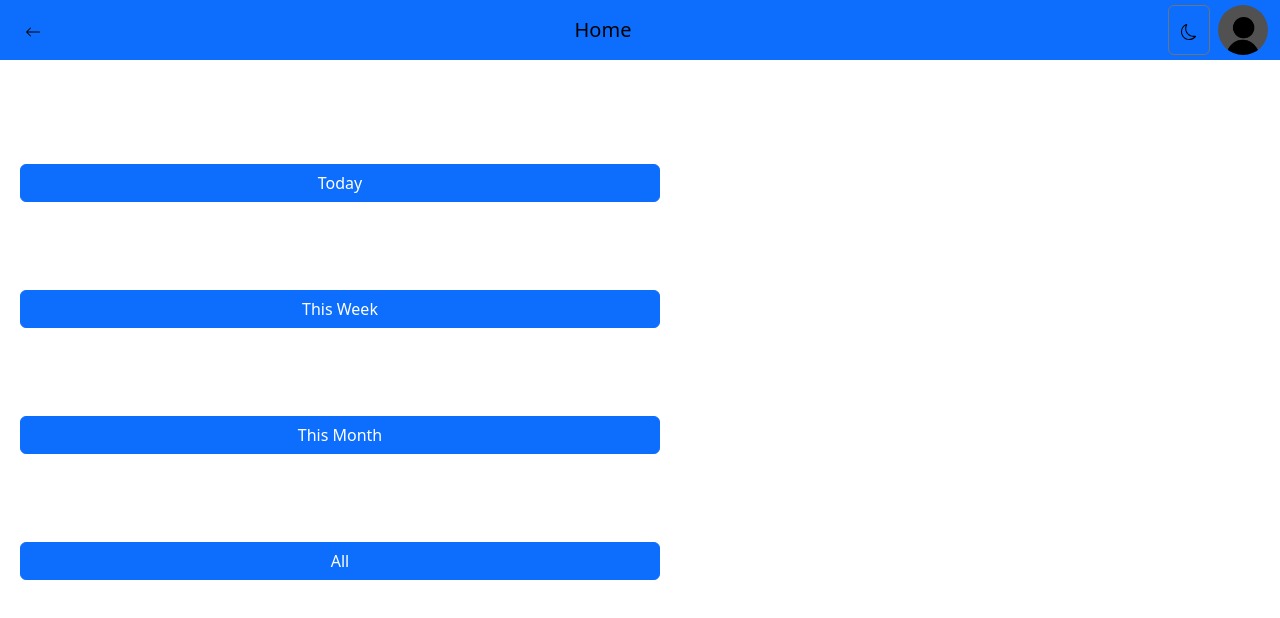
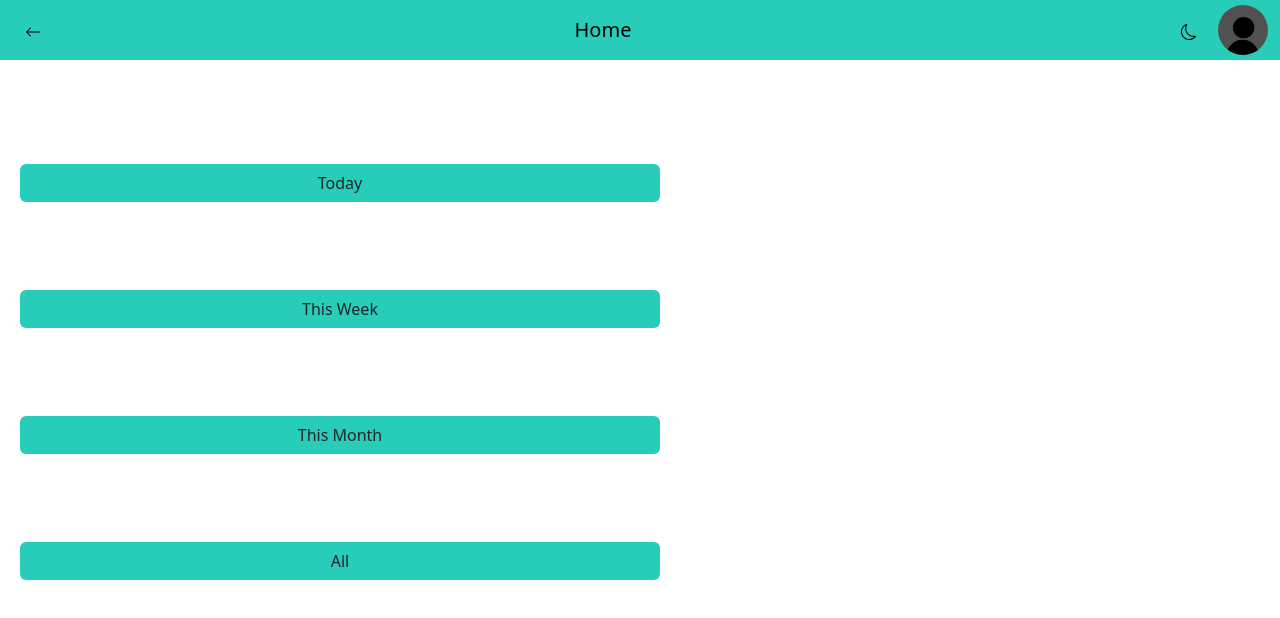
Before and after one commit to Ali13140/SWE363_Project, a React (Vite) app: page /MyListPage in a window 1280 px wide. Shown: the top 618 px of the page. Built offline with nearby package versions, Linux system fonts and the light colour scheme.

Commit message:
Design adjustments

```diff
--- a/src/CSS_Files/ViewListPage.css
+++ b/src/CSS_Files/ViewListPage.css
@@ -2,7 +2,7 @@
     margin: 20px;;
 }
 #divs{
-    background-color:skyblue;
+    background-color:#28cdba;
     margin: 20px;
 }
 .list-group-item.Done,.list-group-item.Due{
--- a/src/Components/NavBar.jsx
+++ b/src/Components/NavBar.jsx
@@ -36,17 +36,13 @@ const NavBar = () => {
 
   return (
     <nav
-      className={`navbar navbar-expand-lg navbar-light bg-primary ${
+      className={`navbar navbar-expand-lg  ${
         isDarkTheme ? "dark-theme" : "light-theme"
       }`}
-      style={{ height: "60px" }}
+      style={{ height: "60px", backgroundColor: "#28cdba" }}
     >
       <div className="container-fluid d-flex justify-content-between">
-        <button
-          type="button"
-          class="btn btn-primary"
-          onClick={() => navigate(-1)}
-        >
+        <button type="button" class="btn " onClick={() => navigate(-1)}>
           <img src={backIcon} alt="Back Icon" />
         </button>
 
@@ -61,7 +57,7 @@ const NavBar = () => {
 
         <div className="d-flex">
           <button
-            className="btn btn-outline-secondary me-2"
+            className="btn  me-2"
             onClick={() => setIsDarkTheme(!isDarkTheme)}
           >
             <img
--- a/src/Pages/HomePage.jsx
+++ b/src/Pages/HomePage.jsx
@@ -21,18 +21,20 @@ const HomePage = () => {
         <br />
         <div className="d-grid gap-2 d-md-flex justify-content-md-center  d-md-block">
           <button
-            className="btn btn-primary me-md-2"
+            className="btn  me-md-2"
             type="button"
             name="list"
             onClick={handleClick}
+            style={{ backgroundColor: "#28cdba" }}
           >
             My List
           </button>
           <button
-            className="btn btn-primary"
+            className="btn "
             type="button"
             name="newList"
             onClick={handleClick}
+            style={{ backgroundColor: "#28cdba" }}
           >
             Create New List
           </button>
--- a/src/Pages/MyListPage.jsx
+++ b/src/Pages/MyListPage.jsx
@@ -39,36 +39,56 @@ const MyListPage = () => {
       <NavBar></NavBar>
       <div className="d-grid gap-2 mt-4">
         <button
-          className="btn btn-primary"
+          className="btn "
           name="today"
           type="button"
-          style={{ marginTop: "80px", width: "50vw", marginLeft: "20px" }}
+          style={{
+            marginTop: "80px",
+            width: "50vw",
+            marginLeft: "20px",
+            backgroundColor: "#28cdba",
+          }}
           onClick={handleClick}
         >
           Today
         </button>
         <button
-          className="btn btn-primary"
+          className="btn"
           name="week"
           type="button"
-          style={{ marginTop: "80px", width: "50vw", marginLeft: "20px" }}
+          style={{
+            marginTop: "80px",
+            width: "50vw",
+            marginLeft: "20px",
+            backgroundColor: "#28cdba",
+          }}
           onClick={handleClick}
         >
           This Week
         </button>
         <button
-          className="btn btn-primary"
+          className="btn "
           name="month"
           type="button"
-          style={{ marginTop: "80px", width: "50vw", marginLeft: "20px" }}
+          style={{
+            marginTop: "80px",
+            width: "50vw",
+            marginLeft: "20px",
+            backgroundColor: "#28cdba",
+          }}
           onClick={handleClick}
         >
           This Month
         </button>
         <button
-          className="btn btn-primary"
+          className="btn "
           type="button"
-          style={{ marginTop: "80px", width: "50vw", marginLeft: "20px" }}
+          style={{
+            marginTop: "80px",
+            width: "50vw",
+            marginLeft: "20px",
+            backgroundColor: "#28cdba",
+          }}
           onClick={handleClick}
         >
           All
--- a/src/Pages/NewListPage.jsx
+++ b/src/Pages/NewListPage.jsx
@@ -68,6 +68,7 @@ const NewListPage = () => {
               defaultValue={data ? data.title : ""}
               ref={titleRef} // Use the ref here
               required
+              style={{ border: "10px solid #28cdba" }}
             />
           </div>
           <div className="col">
@@ -81,6 +82,7 @@ const NewListPage = () => {
               placeholder="Details"
               defaultValue={data ? data.details : ""}
               ref={detailsRef} // Use the ref here
+              style={{ border: "10px solid #28cdba" }}
             />
           </div>
           <div className="col">
@@ -94,12 +96,19 @@ const NewListPage = () => {
               defaultValue={data ? data.dateTime : ""}
               ref={dateRef} // Use the ref here
               required
+              style={{ border: "10px solid #28cdba" }}
             />
           </div>
         </div>
-        <button type="submit" className="btn btn-success ">
-          {buttonText}
-        </button>
+        <div className="text-center">
+          <button
+            type="submit"
+            className="btn "
+            style={{ backgroundColor: "#28cdba" }}
+          >
+            {buttonText}
+          </button>
+        </div>
       </form>
     </div>
   );
--- a/src/Pages/ProfilePage.jsx
+++ b/src/Pages/ProfilePage.jsx
@@ -62,7 +62,7 @@ const ProfilePage = () => {
           </label>
         </div>
         <h4 className="mt-3">John Doe</h4>
-        <div className="form-group mx-auto" style={{ maxWidth: "50vw" }}>
+        <div className="form-group mx-auto" style={{ maxWidth: "30vw" }}>
           <label htmlFor="email">Email:</label>
           <input
             type="email"
@@ -70,9 +70,10 @@ const ProfilePage = () => {
             className="form-control"
             value="john.doe@example.com"
             readOnly
+            style={{ backgroundColor: "#28cdba" }}
           />
         </div>
-        <div className="form-group mx-auto" style={{ maxWidth: "50vw" }}>
+        <div className="form-group mx-auto" style={{ maxWidth: "30vw" }}>
           <label htmlFor="username">Username:</label>
           <input
             type="text"
@@ -80,6 +81,7 @@ const ProfilePage = () => {
             className="form-control"
             value="johndoe123"
             readOnly
+            style={{ backgroundColor: "#28cdba" }}
           />
         </div>
       </div>
```
